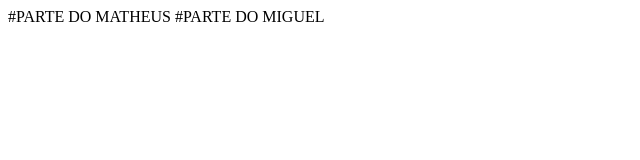
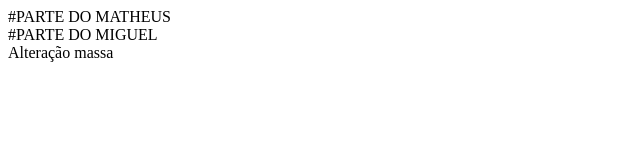
Before and after one commit to supergeeks-web-dev-1/MercadoLivre, a plain HTML site: page index.html in a window 1280 px wide. Shown: the whole page, without its empty margins (0-640 px from the left). Drawn offline with Linux system fonts and the light colour scheme.

Commit message:
commit massa

```diff
--- a/index.html
+++ b/index.html
@@ -11,9 +11,9 @@
     <body>
         #PARTE DO MATHEUS
 
-
-        #PARTE DO MIGUEL
-
+    <br>
+        #PARTE DO MIGUEL<br>
+        Alteração massa
 
     </body>
 
```
